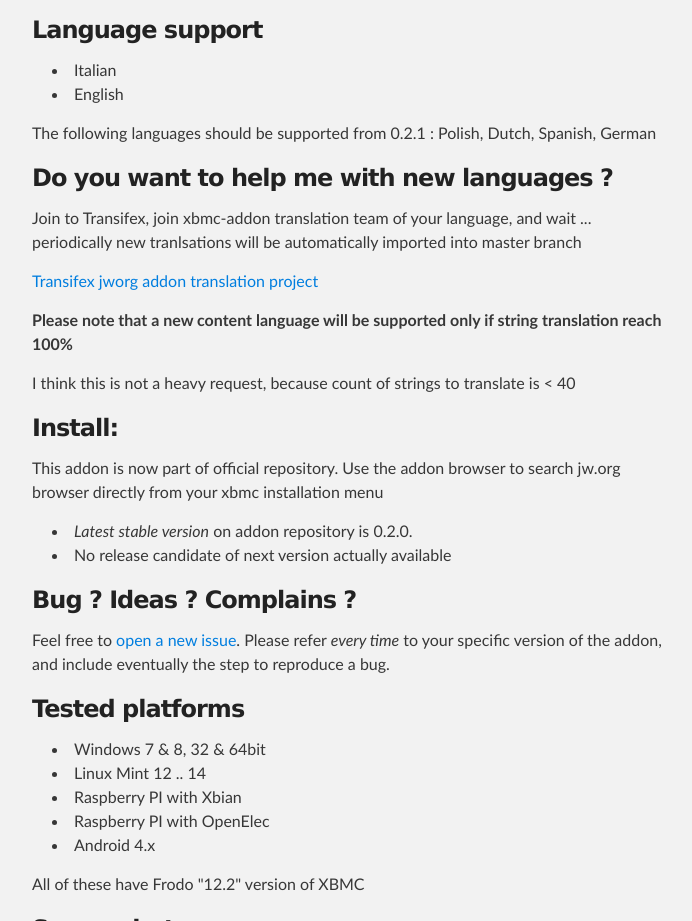
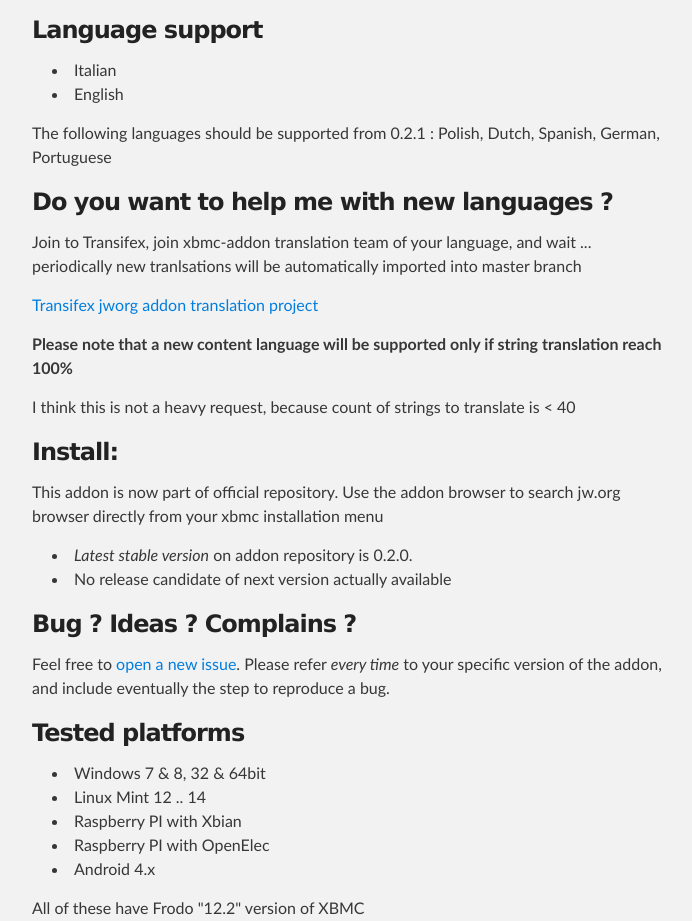
Before and after one commit to fhundewadt/kodi.html.browser.tv.jw.org, a plain HTML site: page index.html in a window 1280 px wide. Shown: the part 813-1734 px from the top of the page, without its empty margins (288-980 px from the left). Drawn offline with Linux system fonts and the light colour scheme.

Commit message:
Update index.html

```diff
--- a/index.html
+++ b/index.html
@@ -71,7 +71,7 @@
 </ul>
 
 <p>
-  The following languages should be supported from 0.2.1 : Polish, Dutch, Spanish, German
+  The following languages should be supported from 0.2.1 : Polish, Dutch, Spanish, German, Portuguese
 </p>
 
 
```
